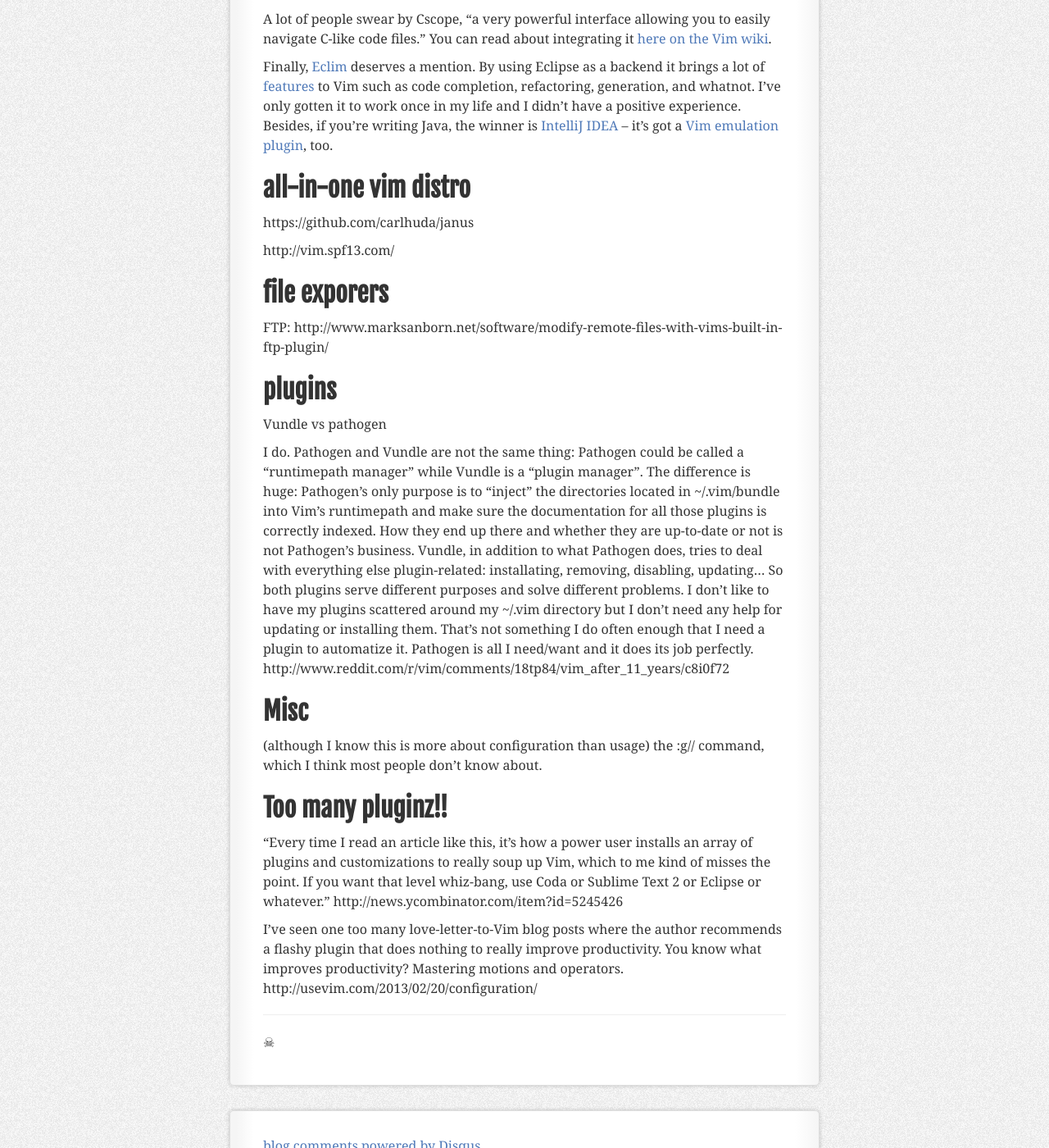
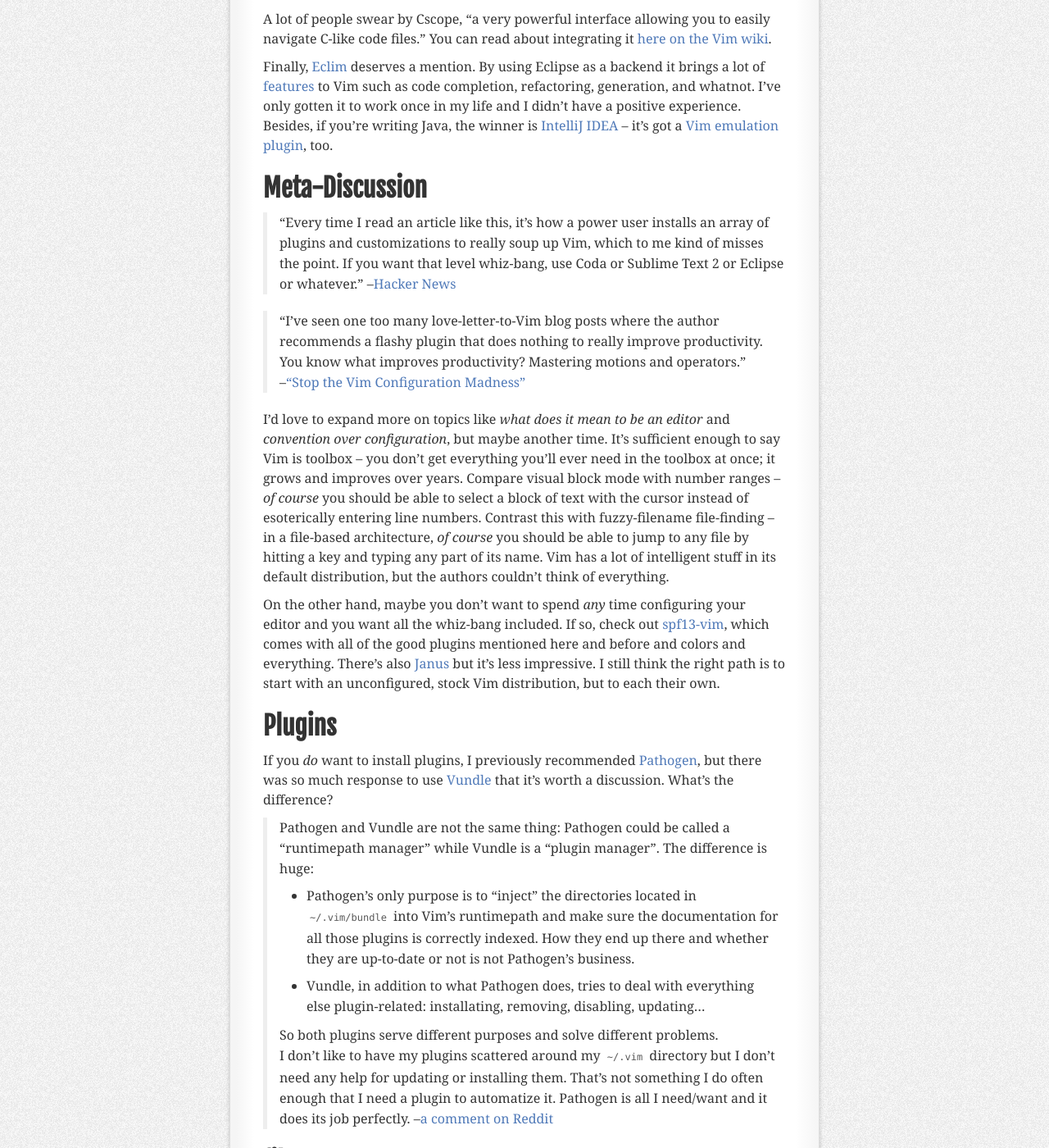
Before and after one commit to statico/statico.github.io, a Jekyll site: the page built from _posts/2013-01-01-vim2.md, in a window 1280 px wide and 1400 px high, scrolled down 3363 px. Shown: the whole window at 82% size. Built offline with Jekyll 4.4.1, drawn with Linux system fonts in a browser that asks for light colours; comment, search, counter and statistics services are not loaded.

Commit message:
progress

```diff
--- a/_posts/2013-01-01-vim2.md
+++ b/_posts/2013-01-01-vim2.md
@@ -115,41 +115,50 @@
 
 Finally, [Eclim](http://eclim.org/) deserves a mention. By using Eclipse as a backend it brings a lot of [features](http://eclim.org/features.html) to Vim such as code completion, refactoring, generation, and whatnot. I've only gotten it to work once in my life and I didn't have a positive experience. Besides, if you're writing Java, the winner is [IntelliJ IDEA](http://www.jetbrains.com/idea/) -- it's got a [Vim emulation plugin](http://plugins.jetbrains.com/plugin/?id=164), too.
 
-## all-in-one vim distro
+## Meta-Discussion
 
-https://github.com/carlhuda/janus
+> "Every time I read an article like this, it's how a power user installs an array of plugins and customizations to really soup up Vim, which to me kind of misses the point. If you want that level whiz-bang, use Coda or Sublime Text 2 or Eclipse or whatever." --[Hacker News](http://news.ycombinator.com/item?id=5245426)
 
-http://vim.spf13.com/
+> "I've seen one too many love-letter-to-Vim blog posts where the author recommends a flashy plugin that does nothing to really improve productivity. You know what improves productivity? Mastering motions and operators." --["Stop the Vim Configuration Madness"](http://usevim.com/2013/02/20/configuration/)
+
+I'd love to expand more on topics like _what does it mean to be an editor_ and _convention over configuration_, but maybe another time. It's sufficient enough to say Vim is toolbox -- you don't get everything you'll ever need in the toolbox at once; it grows and improves over years. Compare visual block mode with number ranges -- *of course* you should be able to select a block of text with the cursor instead of esoterically entering line numbers. Contrast this with fuzzy-filename file-finding -- in a file-based architecture, *of course* you should be able to jump to any file by hitting a key and typing any part of its name. Vim has a lot of intelligent stuff in its default distribution, but the authors couldn't think of everything.
+
+On the other hand, maybe you don't want to spend *any* time configuring your editor and you want all the whiz-bang included. If so, check out [spf13-vim](http://vim.spf13.com/), which comes with all of the good plugins mentioned here and before and colors and everything. There's also [Janus](https://github.com/carlhuda/janus) but it's less impressive. I still think the right path is to start with an unconfigured, stock Vim distribution, but to each their own.
+
+## Plugins
+
+If you _do_ want to install plugins, I previously recommended [Pathogen][pathogen], but there was so much response to use [Vundle][vundle] that it's worth a discussion. What's the difference?
+
+> Pathogen and Vundle are not the same thing: Pathogen could be called
+> a "runtimepath manager" while Vundle is a "plugin manager". The difference is
+> huge:
+>
+> * Pathogen's only purpose is to "inject" the directories located in
+>   `~/.vim/bundle` into Vim's runtimepath and make sure the documentation for
+>   all those plugins is correctly indexed. How they end up there and whether
+>   they are up-to-date or not is not Pathogen's business.
+>
+> * Vundle, in addition to what Pathogen does, tries to deal with everything
+>   else plugin-related: installating, removing, disabling, updating…
+>
+> So both plugins serve different purposes and solve different problems.
+>
+> I don't like to have my plugins scattered around my `~/.vim` directory but
+> I don't need any help for updating or installing them. That's not something
+> I do often enough that I need a plugin to automatize it. Pathogen is all
+> I need/want and it does its job perfectly.
+> --[a comment on Reddit](http://www.reddit.com/r/vim/comments/18tp84/vim_after_11_years/c8i0f72)
+
+
 
 ## file exporers
 
 FTP: http://www.marksanborn.net/software/modify-remote-files-with-vims-built-in-ftp-plugin/
 
-## plugins
-
-Vundle vs pathogen
-
-I do.
-Pathogen and Vundle are not the same thing: Pathogen could be called a "runtimepath manager" while Vundle is a "plugin manager". The difference is huge:
-Pathogen's only purpose is to "inject" the directories located in ~/.vim/bundle into Vim's runtimepath and make sure the documentation for all those plugins is correctly indexed. How they end up there and whether they are up-to-date or not is not Pathogen's business.
-Vundle, in addition to what Pathogen does, tries to deal with everything else plugin-related: installating, removing, disabling, updating…
-So both plugins serve different purposes and solve different problems.
-I don't like to have my plugins scattered around my ~/.vim directory but I don't need any help for updating or installing them. That's not something I do often enough that I need a plugin to automatize it. Pathogen is all I need/want and it does its job perfectly.
-http://www.reddit.com/r/vim/comments/18tp84/vim_after_11_years/c8i0f72
-
-
-
 ## Misc
 
 (although I know this is more about configuration than usage) the
 :g// command, which I think most people don't know about.
-
-## Too many pluginz!!
-
-"Every time I read an article like this, it's how a power user installs an array of plugins and customizations to really soup up Vim, which to me kind of misses the point. If you want that level whiz-bang, use Coda or Sublime Text 2 or Eclipse or whatever." http://news.ycombinator.com/item?id=5245426
-
-I've seen one too many love-letter-to-Vim blog posts where the author recommends a flashy plugin that does nothing to really improve productivity. You know what improves productivity? Mastering motions and operators.
-http://usevim.com/2013/02/20/configuration/
 
 
 
```
Also changed, not shown: other parts of _posts/2013-01-01-vim2.md (+2 -0 lines).
